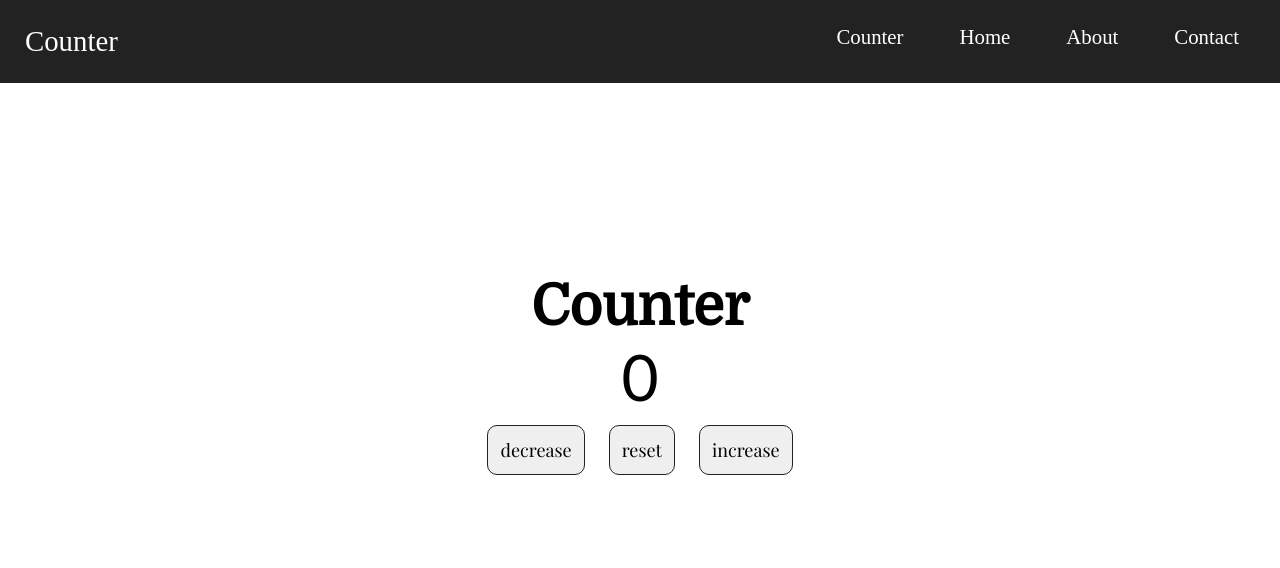
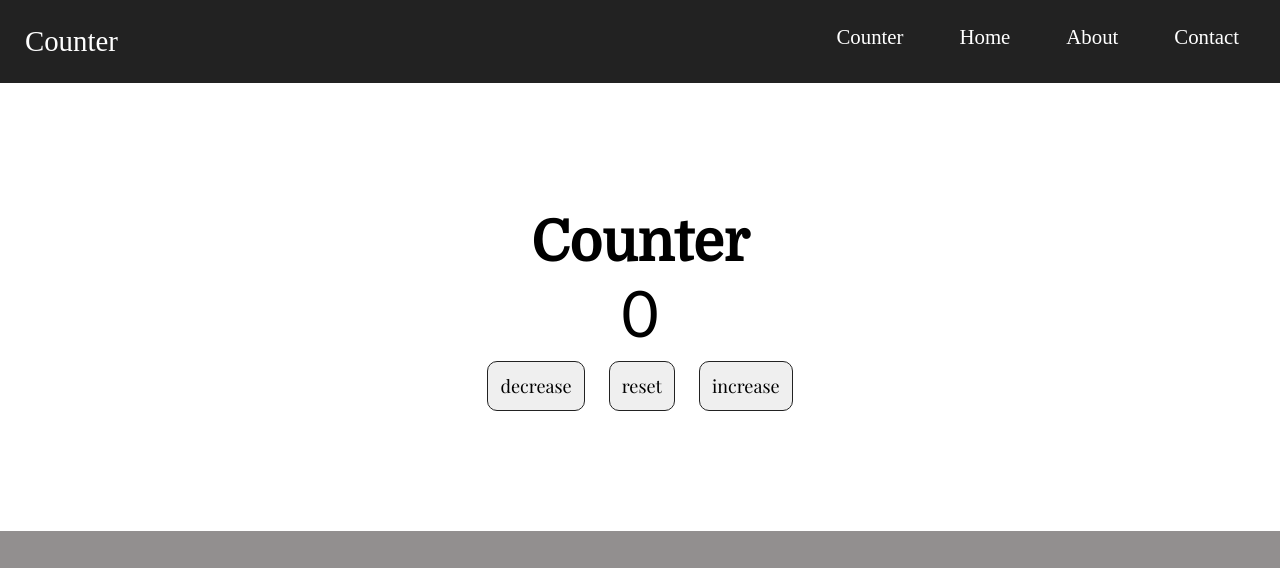
Before and after one commit to Zion44719/Counter-App, a plain HTML site: page index.html in a window 1280 px wide. Shown: the top 568 px of the page. Drawn offline with nearby package versions, Linux system fonts and the light colour scheme.

Commit message:
index updated

```diff
--- a/main.css
+++ b/main.css
@@ -71,11 +71,11 @@ a {
 
 .box-counter {
   width: 100%;
-  /* height: 80%; */
+  height: 75%;
   display: inline-block;
   position: relative;
-  margin-top: 15%;
-  margin-bottom: 10%;
+  margin-top: 10%;
+  /* margin-bottom: 10%; */
   text-align: center;
 }
 
```
